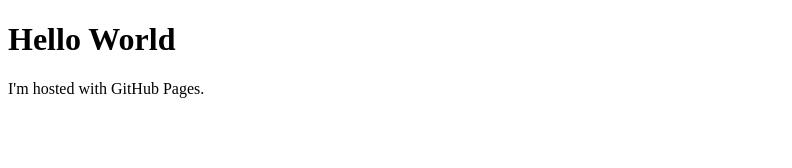
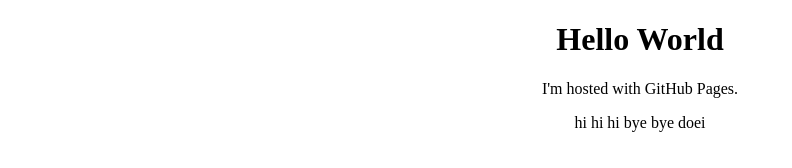
Before and after one commit to DaJim/DaJim.github.io, a plain HTML site: page index.html in a window 1280 px wide. Shown: the whole page, without its empty margins (0-792 px from the left). Drawn offline with Linux system fonts and the light colour scheme.

Commit message:
stylesheet
stylesheet

```diff
--- a/index.html
+++ b/index.html
@@ -1,7 +1,12 @@
 <!DOCTYPE html>
 <html>
+<header>
+  <link rel="stylesheet" type="text/css" href="stylesheet.css">
+</header>
+
 <body>
 <h1>Hello World</h1>
 <p>I'm hosted with GitHub Pages.</p>
+<p> hi hi hi bye bye doei</p>
 </body>
 </html>
--- /dev/null
+++ b/stylesheet.css
@@ -0,0 +1,3 @@
+body {
+  text-align: center;
+}
```
